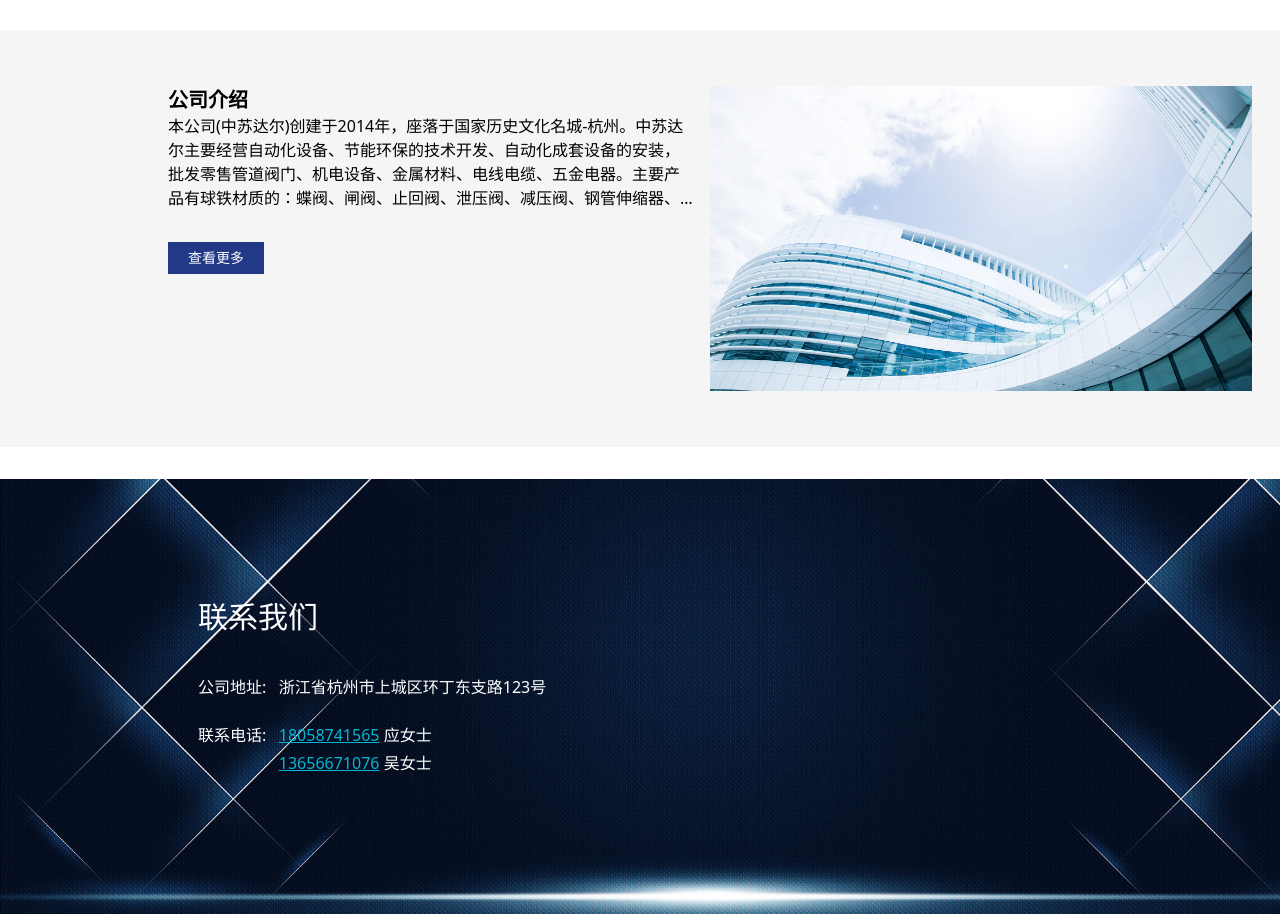
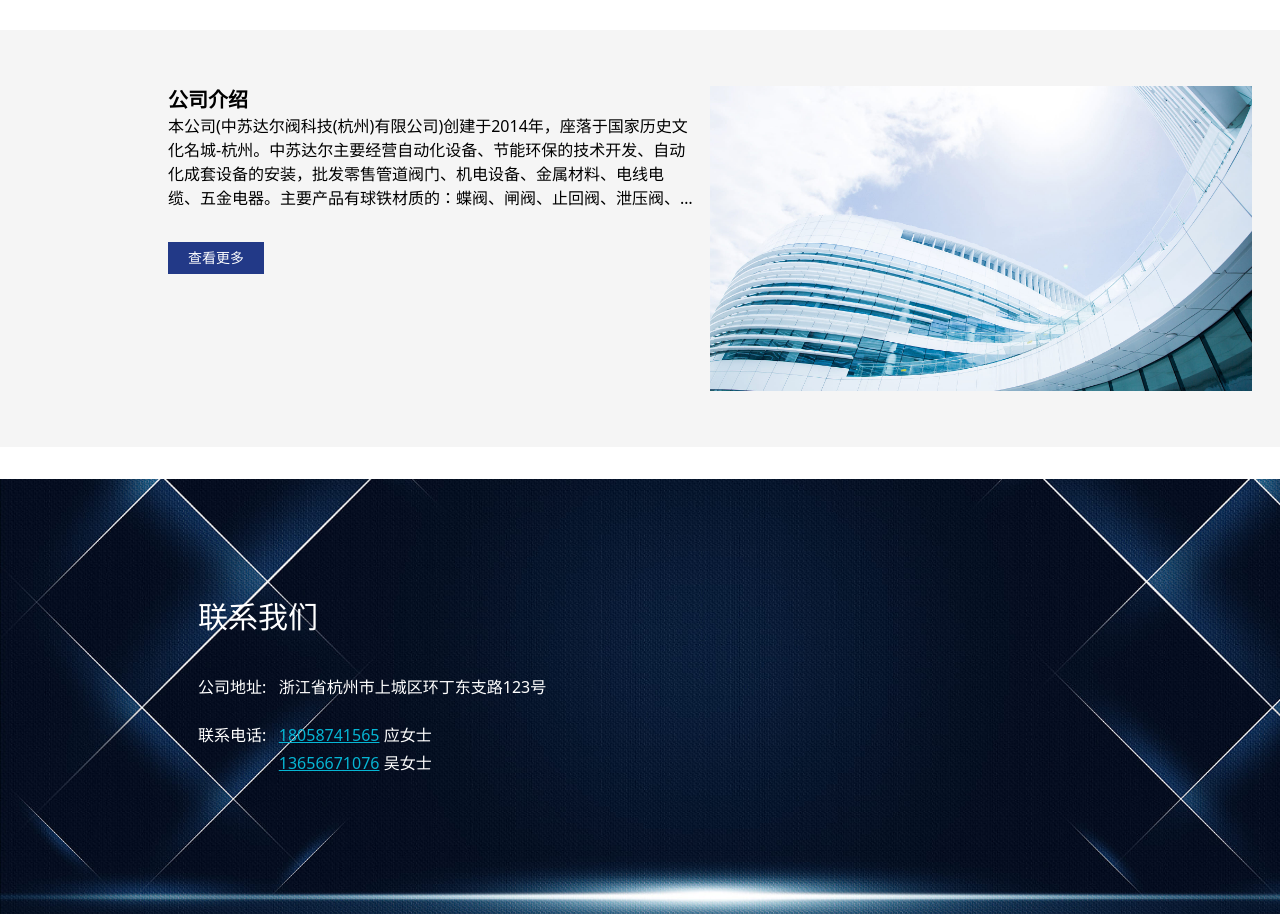
Before and after one commit to yongan140621/zhongsudaer-front, a Next.js app: page / in a window 1280 px wide. Shown: the part 2761-3675 px from the top of the page. Built offline with nearby package versions, Linux system fonts and the light colour scheme.

Commit message:
修改公司介绍全称

```diff
--- a/app/introduce/page.jsx
+++ b/app/introduce/page.jsx
@@ -3,7 +3,7 @@
     <div className="p-4 mx-auto md:p-8 lg:w-full pc:w-[1280px]">
       <div className="text-center font-semibold text-lg md:text-2xl lg:text-left lg:text-3xl">公司介绍</div>
       <div className="mt-4 lg:flex lg:gap-x-4 lg:items-center pc:items-start">
-        <div className="text-sm leading-loose md:text-base md:leading-relaxed lg:flex-1 pc:leading-loose">本公司(中苏达尔)创建于2014年，座落于国家历史文化名城-杭州。中苏达尔主要经营自动化设备、节能环保的技术开发、自动化成套设备的安装，批发零售管道阀门、机电设备、金属材料、电线电缆、五金电器。主要产品有球铁材质的：蝶阀、闸阀、止回阀、泄压阀、减压阀、钢管伸缩器、电、气动蝶阀、电、气动闸阀、信号蝶阀、信号闸阀、遥控浮球阀，防污隔断阀、倒流防止器、水利控制阀、过滤器、另外还有铜阀门、不锈钢材质的各式阀门。<img src="/company_1.jpeg" className="w-full my-4 lg:hidden" alt="" />广泛用于冶金、化工食品、电力、工矿、石油、医药轻纺、造纸、给排水、空气管道设施，深受广大用户的信赖。公司通过ISO9001；2000国际质量体系认证。中苏达尔于2014年成为中核苏阀科技实业股份有限公司一级经销商(负责全国范围内发展和管理二级或项目经销商，开展分销和现代服务业务)，每年“中苏达尔”被评定为中核苏阀科技实业股份有限公司优秀经销商、优秀服务商。</div>
+        <div className="text-sm leading-loose md:text-base md:leading-relaxed lg:flex-1 pc:leading-loose">本公司(中苏达尔阀科技(杭州)有限公司)创建于2014年，座落于国家历史文化名城-杭州。中苏达尔主要经营自动化设备、节能环保的技术开发、自动化成套设备的安装，批发零售管道阀门、机电设备、金属材料、电线电缆、五金电器。主要产品有球铁材质的：蝶阀、闸阀、止回阀、泄压阀、减压阀、钢管伸缩器、电、气动蝶阀、电、气动闸阀、信号蝶阀、信号闸阀、遥控浮球阀，防污隔断阀、倒流防止器、水利控制阀、过滤器、另外还有铜阀门、不锈钢材质的各式阀门。<img src="/company_1.jpeg" className="w-full my-4 lg:hidden" alt="" />广泛用于冶金、化工食品、电力、工矿、石油、医药轻纺、造纸、给排水、空气管道设施，深受广大用户的信赖。公司通过ISO9001；2000国际质量体系认证。中苏达尔于2014年成为中核苏阀科技实业股份有限公司一级经销商(负责全国范围内发展和管理二级或项目经销商，开展分销和现代服务业务)，每年“中苏达尔”被评定为中核苏阀科技实业股份有限公司优秀经销商、优秀服务商。</div>
         <div className="hidden lg:block lg:flex-1">
           <img src="/company_1.jpeg" className="w-full" alt="" />
         </div>
--- a/app/page.jsx
+++ b/app/page.jsx
@@ -48,7 +48,7 @@
           <div className='md:flex lg:px-40 lg:py-10'>
             <div className='md:basis-1/2'>
               <div className='text-xl font-semibold'>公司介绍</div>
-              <div className='text-sm leading-relaxed line-clamp-4 md:text-base md:mr-4'>本公司(中苏达尔)创建于2014年，座落于国家历史文化名城-杭州。中苏达尔主要经营自动化设备、节能环保的技术开发、自动化成套设备的安装，批发零售管道阀门、机电设备、金属材料、电线电缆、五金电器。主要产品有球铁材质的：蝶阀、闸阀、止回阀、泄压阀、减压阀、钢管伸缩器、电、气动蝶阀、电、气动闸阀、信号蝶阀、信号闸阀、遥控浮球阀，防污隔断阀、倒流防止器、水利控制阀、过滤器、另外还有铜阀门、不锈钢材质的各式阀门。广泛用于冶金、化工食品、电力、工矿、石油、医药轻纺、造纸、给排水、空气管道设施，深受广大用户的信赖。公司通过ISO9001；2000国际质量体系认证。中苏达尔于2014年成为中核苏阀科技实业股份有限公司一级经销商(负责全国范围内发展和管理二级或项目经销商，开展分销和现代服务业务)，每年“中苏达尔”被评定为中核苏阀科技实业股份有限公司优秀经销商、优秀服务商。</div>
+              <div className='text-sm leading-relaxed line-clamp-4 md:text-base md:mr-4'>本公司(中苏达尔阀科技(杭州)有限公司)创建于2014年，座落于国家历史文化名城-杭州。中苏达尔主要经营自动化设备、节能环保的技术开发、自动化成套设备的安装，批发零售管道阀门、机电设备、金属材料、电线电缆、五金电器。主要产品有球铁材质的：蝶阀、闸阀、止回阀、泄压阀、减压阀、钢管伸缩器、电、气动蝶阀、电、气动闸阀、信号蝶阀、信号闸阀、遥控浮球阀，防污隔断阀、倒流防止器、水利控制阀、过滤器、另外还有铜阀门、不锈钢材质的各式阀门。广泛用于冶金、化工食品、电力、工矿、石油、医药轻纺、造纸、给排水、空气管道设施，深受广大用户的信赖。公司通过ISO9001；2000国际质量体系认证。中苏达尔于2014年成为中核苏阀科技实业股份有限公司一级经销商(负责全国范围内发展和管理二级或项目经销商，开展分销和现代服务业务)，每年“中苏达尔”被评定为中核苏阀科技实业股份有限公司优秀经销商、优秀服务商。</div>
               <div
                 className="bg-[#223987] mx-auto w-24 text-center text-white mt-2 text-sm leading-8 md:mx-0 md:mt-8"
                 onClick={() => router.push('/introduce')}
```
